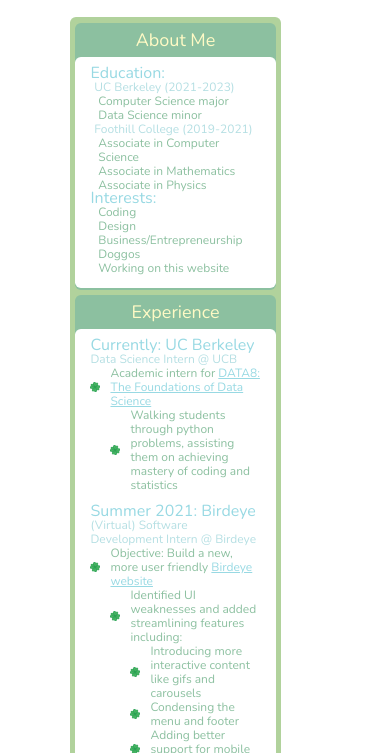
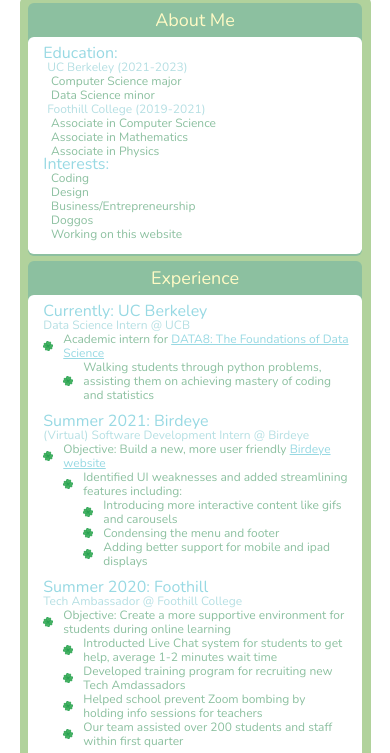
Before and after one commit to alanali/alanali.github.io, a plain HTML site: page index.html in a window 390 px wide. Shown: the part 67-820 px from the top of the page. Drawn offline with nearby package versions, Linux system fonts and the light colour scheme.

Commit message:
Fixed mobile view
Added transition to body resizing

```diff
--- a/index.html
+++ b/index.html
@@ -37,7 +37,7 @@
       </div>
 
       <!-- Body -->
-      <div class="no-margin-mobile">
+      <!-- <div class="no-margin-mobile"> -->
       <div class="main">
         <div class="lgreen-rect">
           <div class="dgreen-rect">
@@ -234,7 +234,7 @@
           </div>
         </div>
       </div>
-    </div>
+    <!-- </div> -->
     </div>
   </body>
 </html>
--- a/style.css
+++ b/style.css
@@ -113,9 +113,10 @@
 
 /*------------------------- BODY -------------------------*/
 
-@media (max-width: 979px) {
-    .no-margin-mobile {
+@media (max-width: 500px) {
+    .main {
         width: 90% !important;
+        top: 60px !important;
     }
 }
 
@@ -125,8 +126,9 @@
   margin: auto;
   display: flex;
   flex-direction: column;
-  top: clamp(80px, 10vw, 130px);
+  top: clamp(60px, 10vw, 130px);
   text-align: center;
+  transition: 0.5s;
 }
 
 .lgreen-rect {
```
